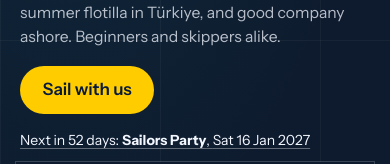
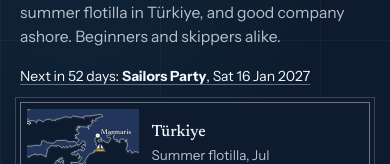
Before and after one commit to baturayo/tise-website, a React (Vite) app: page / in a window 390 px wide. Shown: the part 280-444 px from the top of the page. Built offline with nearby package versions, Linux system fonts and the light colour scheme; no server answers.

Commit message:
Phones: one "Sail with us" at the top
On phones (360–760px) the hero leaves out its "Sail with us" button, since the
menu bar shows the same button just above. Below 360px the menu bar hides its
button, so the hero's stays.

Co-Authored-By: Claude Opus 5.5 <noreply@anthropic.com>

```diff
--- a/src/sections/Hero.tsx
+++ b/src/sections/Hero.tsx
@@ -251,7 +251,7 @@ export function Hero({ today, motion }: { today: string; motion: boolean }) {
             skippers alike.
           </p>
           <div className="hero__actions">
-            <a className="btn btn--primary" href="#join">
+            <a className="btn btn--primary hero__cta" href="#join">
               Sail with us
             </a>
             {highlight && (
--- a/src/sections/hero.css
+++ b/src/sections/hero.css
@@ -174,6 +174,13 @@
   align-items: center;
   gap: 1rem 1.4rem;
 }
+/* on phones the menu bar already shows "Sail with us" just above, so the hero leaves it out
+   (below 360px the menu bar hides its button, and this one stays) */
+@media (min-width: 360px) and (max-width: 760px) {
+  .hero__cta {
+    display: none;
+  }
+}
 .hero__next {
   color: var(--foam);
   font-size: var(--step--1);
```
